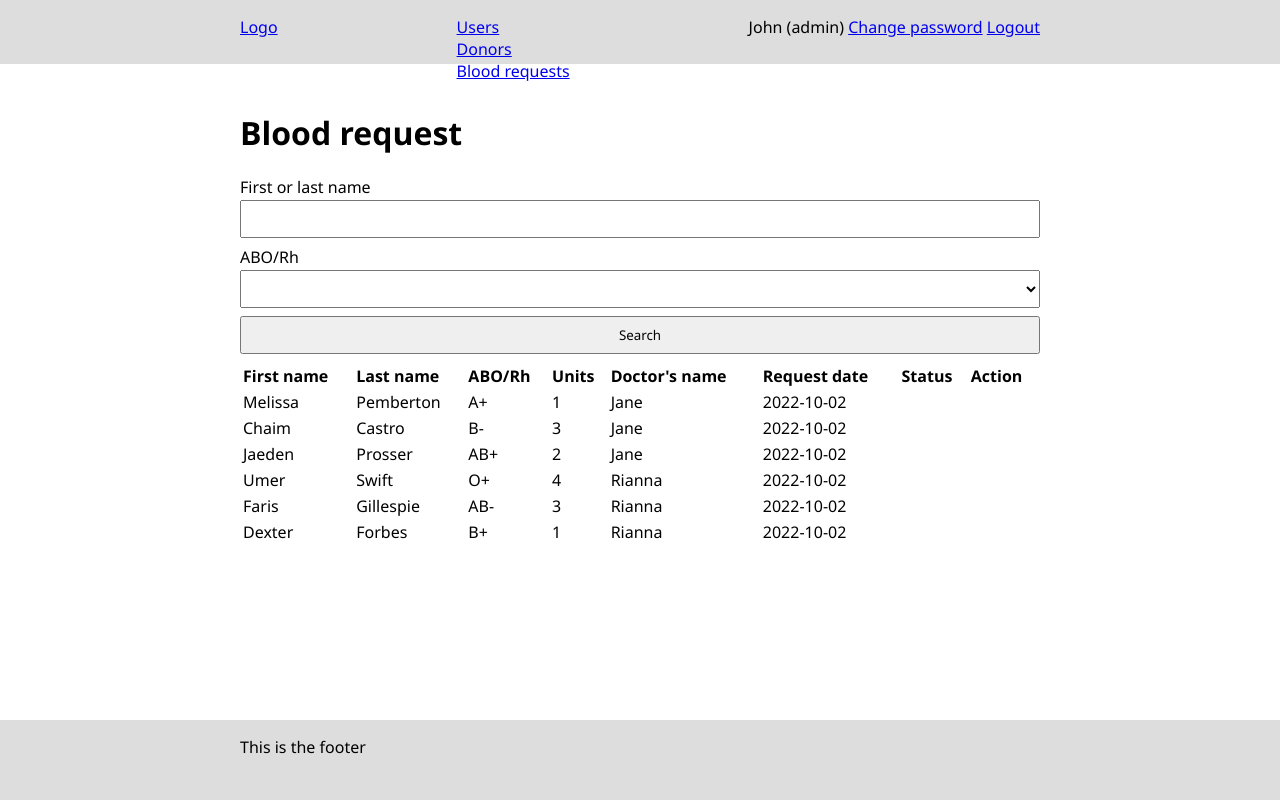
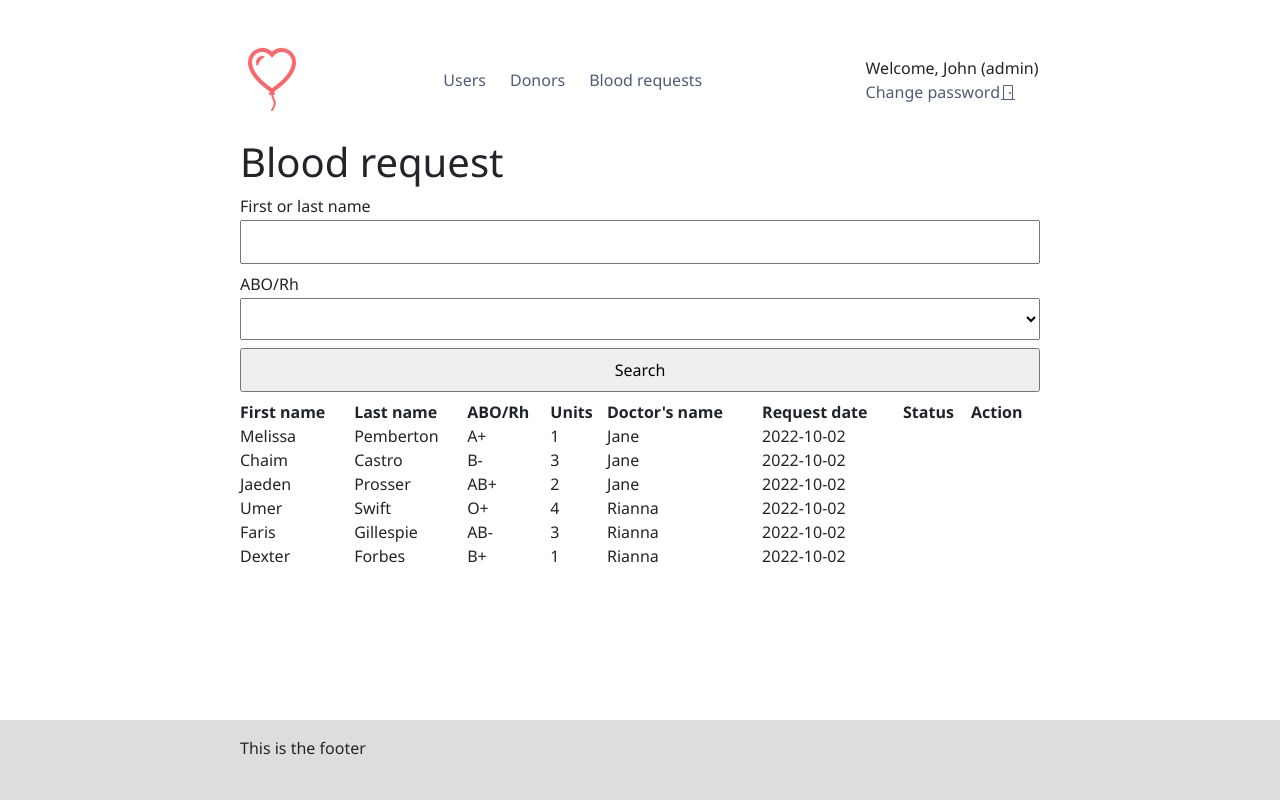
Before and after one commit to claucia/cs50x-final-project, a Flask app: page /blood-requests in a window 1280 px wide. Run offline with Flask 2, Linux system fonts and the light colour scheme; a user stored in the database is signed in; data comes from the database, SQL or seed files in the repository; parts of the project's set-up code (start-up, migrations or seed data) failed here and were passed over; some libraries are stand-ins or nearby versions.

Commit message:
Add styles

```diff
--- /dev/null
+++ b/app/static/form.css
@@ -0,0 +1,17 @@
+.field {
+  width: 100%;
+  margin: .5rem 0;
+}
+
+label {
+  display: block;
+  margin-bottom: 2px;
+}
+
+input,
+select {
+  width: 100%;
+  outline: none;
+  margin: 0;
+  padding: .5rem;
+}
--- /dev/null
+++ b/app/static/header.css
@@ -0,0 +1,36 @@
+header>.content {
+  display: flex;
+  align-items: center;
+  justify-content: space-between;
+  padding: 2rem 0;
+}
+
+header>.content>.logo>a{
+  font-size: 4rem;
+  color:var(--red);
+}
+
+header>.content>.logo>a:hover{
+color:var(--blue);
+}
+
+.navigation ul {
+  margin: 0;
+  padding: 0;
+  list-style-type: none;
+  display: flex;
+}
+
+.navigation ul li {
+  margin-right: 1.5rem;
+}
+
+.authenticated-user {
+  display: flex;
+  flex-direction: column;
+}
+
+.authenticated-user>.authenticated-user-actions{
+  display: flex;
+  margin-right: 1.5rem;
+}
--- a/app/static/style.css
+++ b/app/static/style.css
@@ -1,9 +1,45 @@
-* {
+:root {
+    /* Colors */
+    --red: #fd666b;
+    --blue: #515b73;
+    --gray: #d6d6d6;
+    --black: #000;
+    --background: #f6f5fa;
+
+    /* Font */
+
+}
+
+*,
+*::before,
+*::after {
     font-family: 'Segoe UI', Tahoma, Geneva, Verdana, sans-serif;
     box-sizing: border-box;
 }
 
-html, body {
+* {
+    margin: 0;
+    padding: 0;
+    /* Para estilizar os títulos sem a influencia de h1,h2,... reset everything so we can build this things back in */
+    /* font: inherit; */
+}
+
+ul {
+    list-style: none;
+}
+
+a {
+    cursor: pointer;
+    text-decoration: none;
+    color: var(--blue);
+}
+
+a:hover {
+    color: var(--red);
+}
+
+html,
+body {
     margin: 0;
     height: 100%;
 }
@@ -12,24 +48,12 @@ body {
     display: grid;
     grid-gap: 10px;
     grid-template-columns: 1fr;
-    grid-template-areas: "header" "main" "footer";
-    grid-template-rows: 4rem 1fr 80px;
+    grid-template-areas: "header""main""footer";
+    grid-template-rows: 7rem 1fr 80px;
 }
 
 header {
-    background-color: #ddd;
     grid-area: header;
-}
-
-header > .content {
-    display: flex;
-    justify-content: space-between;
-}
-
-.navigation ul {
-    margin: 0;
-    padding: 0;
-    list-style-type: none;
 }
 
 main {
@@ -46,34 +70,3 @@ footer {
     max-width: 800px;
     margin: 0 auto;
 }
-
-
-/* Tables */
-
-table {
-    width: 100%;
-}
-
-th {
-    text-align: left;
-}
-
-
-/* Forms */
-
-.field {
-    width: 100%;
-    margin: .5rem 0;
-}
-
-label {
-    display: block;
-    margin-bottom: 2px;
-}
-
-input, select {
-    width: 100%;
-    outline: none;
-    margin: 0;
-    padding: .5rem;
-}
--- /dev/null
+++ b/app/static/tables.css
@@ -0,0 +1,7 @@
+table {
+  width: 100%;
+}
+
+th {
+  text-align: left;
+}
--- a/app/templates/layout.html
+++ b/app/templates/layout.html
@@ -3,16 +3,27 @@
 <html>
 
 <head>
+    <link href="https://cdn.jsdelivr.net/npm/bootstrap@5.0.2/dist/css/bootstrap.min.css" rel="stylesheet" integrity="sha384-EVSTQN3/azprG1Anm3QDgpJLIm9Nao0Yz1ztcQTwFspd3yD65VohhpuuCOmLASjC" crossorigin="anonymous">
+
+    <script src="https://cdn.jsdelivr.net/npm/bootstrap@5.0.2/dist/js/bootstrap.bundle.min.js" integrity="sha384-MrcW6ZMFYlzcLA8Nl+NtUVF0sA7MsXsP1UyJoMp4YLEuNSfAP+JcXn/tWtIaxVXM" crossorigin="anonymous"></script>
+
+    <!-- Bootstrap icons -->
+    <link rel="stylesheet" href="https://cdn.jsdelivr.net/npm/bootstrap-icons@1.8.3/font/bootstrap-icons.css">
+
     <link rel="stylesheet" href="{{ url_for('static', filename='style.css') }}">
+    <link rel="stylesheet" href="{{ url_for('static', filename='header.css') }}">
+    <link rel="stylesheet" href="{{ url_for('static', filename='tables.css') }}">
+    <link rel="stylesheet" href="{{ url_for('static', filename='form.css') }}">
     <title>{% block title %}{% endblock %}</title>
 </head>
 
 <body>
     <header>
+
         <div class="content">
 
             <div class="logo">
-                <a href="{{ url_for('home') }}">Logo</a>
+                <a href="{{ url_for('home') }}"><i class="bi bi-balloon-heart"></i></a>
             </div>
 
             {% if current_user.is_authenticated %}
@@ -34,9 +45,11 @@
             {% endif %}
 
             <div class="authenticated-user">
-                <span>{{ current_user.first_name }} ({{ current_user.role }})</span>
-                <a href="{{ url_for('change_password')}}">Change password</a>
-                <a href="{{ url_for('logout')}}">Logout</a>
+                <span>Welcome, {{ current_user.first_name }} ({{ current_user.role }})</span>
+                <div class="authenticated-user-actions">
+                    <a href="{{ url_for('change_password')}}">Change password</a>
+                    <a class="logout" href="{{ url_for('logout')}}"><i class="bi bi-door-closed"></i></a>
+                </div>
             </div>
             {% endif %}
 
```
